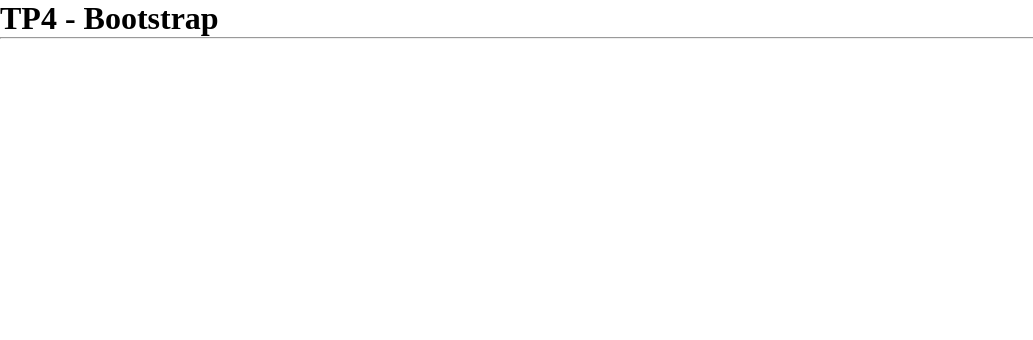
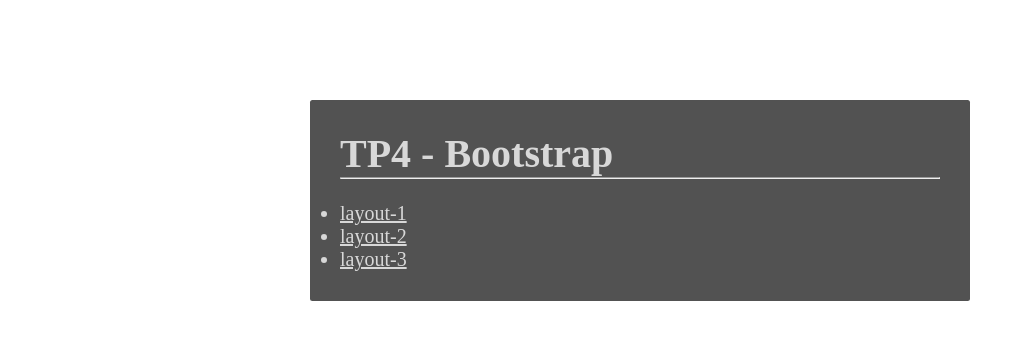
Before and after one commit to Tobias312/plataformas-moviles-entregas, a plain HTML site: page tp-4/index.html in a window 1280 px wide. Shown: the whole page, without its empty margins (0-1033 px from the left). Drawn offline with Linux system fonts and the light colour scheme.

Commit message:
Update style.css

```diff
--- a/tp-4/style.css
+++ b/tp-4/style.css
@@ -1,6 +1,6 @@
 * {
+    padding: 0;
     margin: 0;
-    padding: 0;
 }
 
 body {
@@ -11,12 +11,20 @@ body {
     background-size: cover;
 }
 
-a:not([class]) {
-    text-decoration: none;
-    color: #fff;
+.container {
+    background-color:rgba(39, 39, 39,0.8);
+    width: 600px;
+    font-size: 20px;
+    margin: 100px auto;
+    padding: 30px;
+    color: rgb(216, 216, 216);
+    border-radius: 2.5px;
 }
 
-a:not([class]):hover {
-    text-decoration: underline;
-    color: #fff;
+a {
+    color: rgb(216, 216, 216);
 }
+
+a:hover {
+    color: rgb(167, 167, 167);
+}
```
